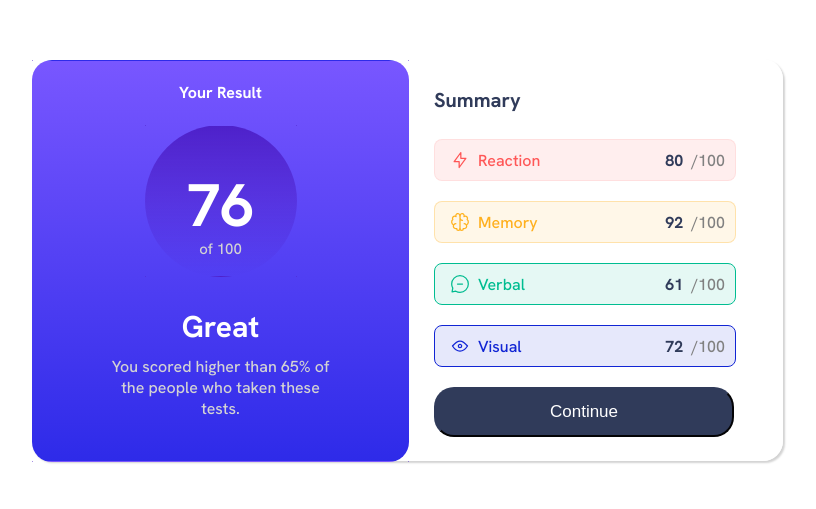
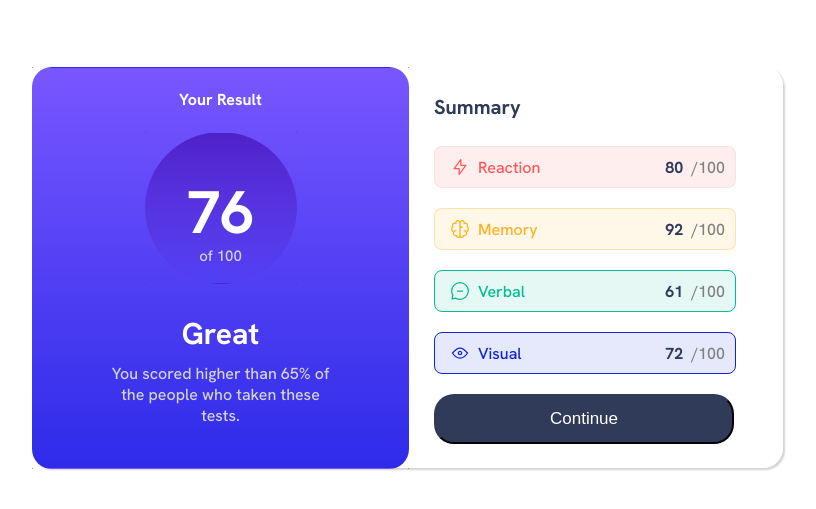
Before and after one commit to diogo147258/Summary, a plain HTML site: page summary/index.html in a window 1280 px wide. Shown: the part 141-650 px from the top of the page, without its empty margins (233-1049 px from the left). Drawn offline with Linux system fonts and the light colour scheme.

Commit message:
style.css

```diff
--- a/summary/style.css
+++ b/summary/style.css
@@ -1,13 +1,17 @@
 body{
     font-family: 'Hanken Grotesk', sans-serif;
     overflow-y: hidden;
+    display: flex;
+    justify-content: center;
+    min-height: 100vh;
+    align-items: center;
+
 }
 .principal{
     border: 1px solid white;
     box-shadow: 2px 2px 2px lightgray;
     width: 750px;
     height: 400px;
-    margin:200px auto;
     border-radius: 20px;
 }
 .left{
```
